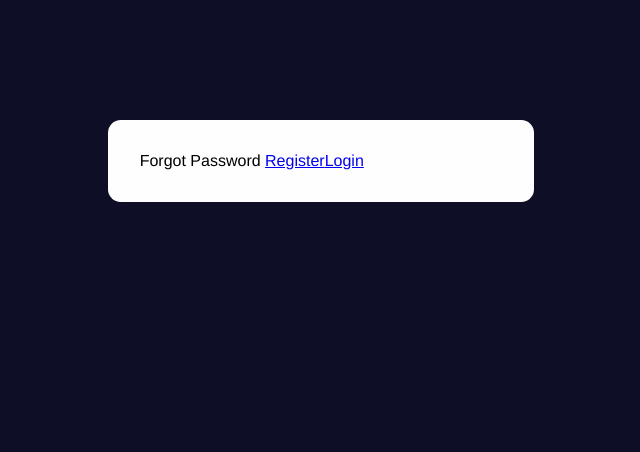
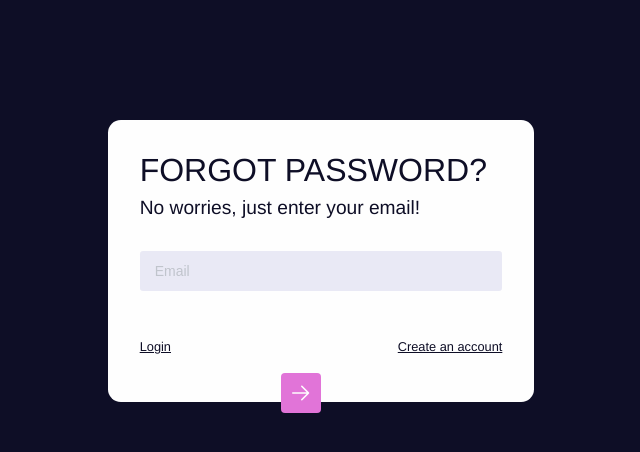
Before and after one commit to GeorgeVragalev/BookIT, a Vue app in the folder BookIT/bookit-frontend/: page /forgot-password in a window 1280 px wide. Shown: the top 452 px of the page, without its empty margins (319-959 px from the left). Built offline with nearby package versions, Linux system fonts and the light colour scheme.

Commit message:
Add css for forgot password form

```diff
--- a/BookIT/bookit-frontend/src/components/auth/ForgotPasswordComponent.vue
+++ b/BookIT/bookit-frontend/src/components/auth/ForgotPasswordComponent.vue
@@ -1,17 +1,50 @@
 <template>
-  <div>
-    <span>Forgot Password </span>
-    <router-link :to="{name: 'Register'}">Register</router-link>
-    <router-link :to="{name: 'Login'}">Login</router-link>
+  <div class="auth-container">
+    <div class="auth-container__welcome-msg">Forgot password?</div>
+    <div class="auth-container__welcome-msg--tiny">No worries, just enter your email!</div>
+    <el-form class="auth-container__form">
+      <el-form-item>
+        <el-input type="text" v-model="email" placeholder="Email"/>
+      </el-form-item>
+    </el-form>
+    <el-button class="button--submit-auth-form"><i class="el-icon-right"/></el-button>
+    <div class="auth-container__redirect">
+        <router-link class="link" :to="{name: 'Login'}">Login</router-link>
+        <router-link class="link" :to="{name: 'Register'}">Create an account</router-link>
+      </div>
   </div>
 </template>
 
 <script>
 export default {
-  name: "ForgotPasswordComponent"
+  name: "ForgotPasswordComponent",
+  data() {
+    return {
+      email: "",
+    };
+  }
 }
 </script>
 
-<style scoped>
+<style scoped lang="scss">
+.auth-container__welcome-msg {
+  font-size: 1.7rem;
+
+  &--tiny {
+    font-size: 1rem;
+  }
+}
+
+.button--submit-auth-form {
+  position: absolute;
+  top: calc(15vh + 253px);
+  left: calc(50% - 40px);
+}
+
+@media only screen and (max-width: 768px) {
+  .button--submit-auth-form {
+    top: calc(30vh + 222px);
+  }
+}
 
 </style>
```
